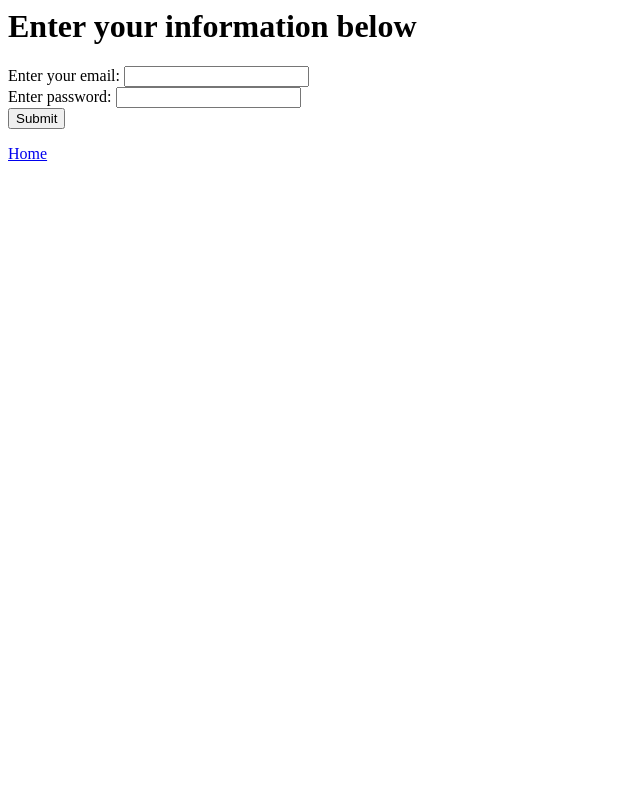
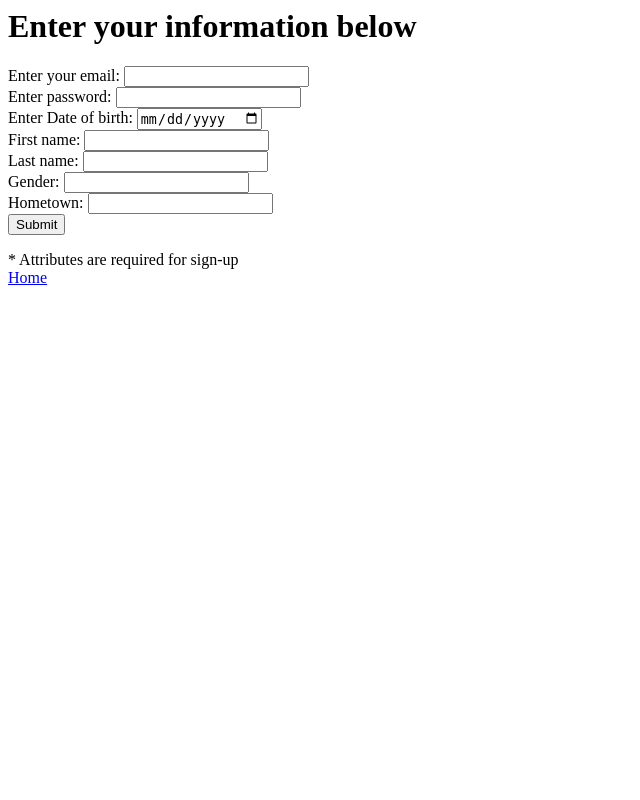
Before and after one commit to bubfusion/PA1, a Flask app: page /register in a window 1280 px wide. Shown: the whole page, without its empty margins (0-640 px from the left). Run offline with Flask 2, Linux system fonts and the light colour scheme; data comes from the database, SQL or seed files in the repository.

Commit message:
New login system

```diff
--- a/app.py
+++ b/app.py
@@ -123,13 +123,18 @@ def register_user():
 	try:
 		email=request.form.get('email')
 		password=request.form.get('password')
+		dob = request.form['dob']
+		first_name = request.form.get('first_name')
+		last_name = request.form.get('last_name')
+		gender = request.form.get('gender')
+		hometown = request.form.get('hometown')
 	except:
 		print("couldn't find all tokens") #this prints to shell, end users will not see this (all print statements go to shell)
 		return flask.redirect(flask.url_for('register'))
 	cursor = conn.cursor()
 	test =  isEmailUnique(email)
 	if test:
-		print(cursor.execute("INSERT INTO Users (email, password) VALUES ('{0}', '{1}')".format(email, password)))
+		print(cursor.execute("INSERT INTO Users (email, password, dob, first_name, last_name, gender, hometown) VALUES ('{0}', '{1}', '{2}', '{3}', '{4}', '{5}',  '{6}')".format(email, password, dob, first_name, last_name, gender, hometown)))
 		conn.commit()
 		#log user in
 		user = User()
--- a/templates/register.html
+++ b/templates/register.html
@@ -15,8 +15,19 @@
                 <input type="email" name="email" /><br />
                 <label for="password">Enter password:</label>
                 <input type="password" name="password" /><br />
+                <label for="dob">Enter Date of birth:</label>
+                <input type="date" name="dob" /><br />
+                <label for="first_name">First name:</label>
+                <input type="text" name="first_name" /><br />
+                <label for="last_name">Last name:</label>
+                <input type="text" name="last_name" /><br />
+                <label for="gender">Gender:</label>
+                <input type="text" name="gender" /><br />
+                <label for="hometown">Hometown:</label>
+                <input type="text" name="hometown" /><br />
                 <input type="submit" />
             </form>
          </div>
     </body>
+    * Attributes are required for sign-up<br>
 <a href='/'>Home</a>
```
